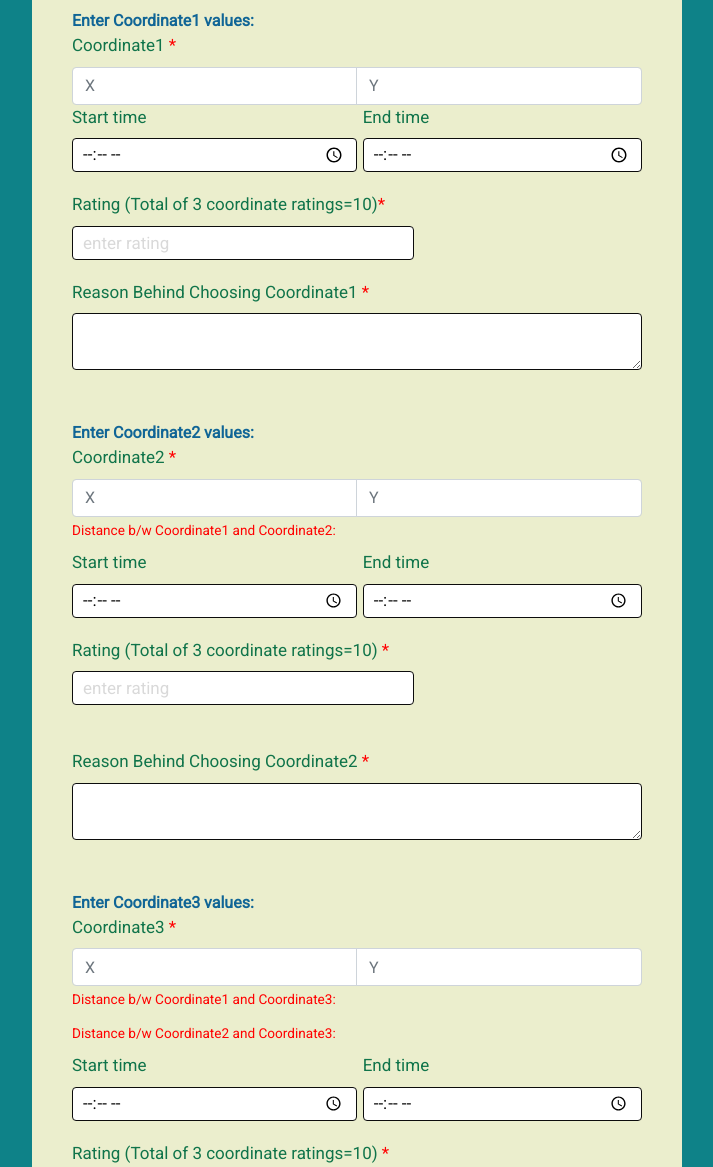
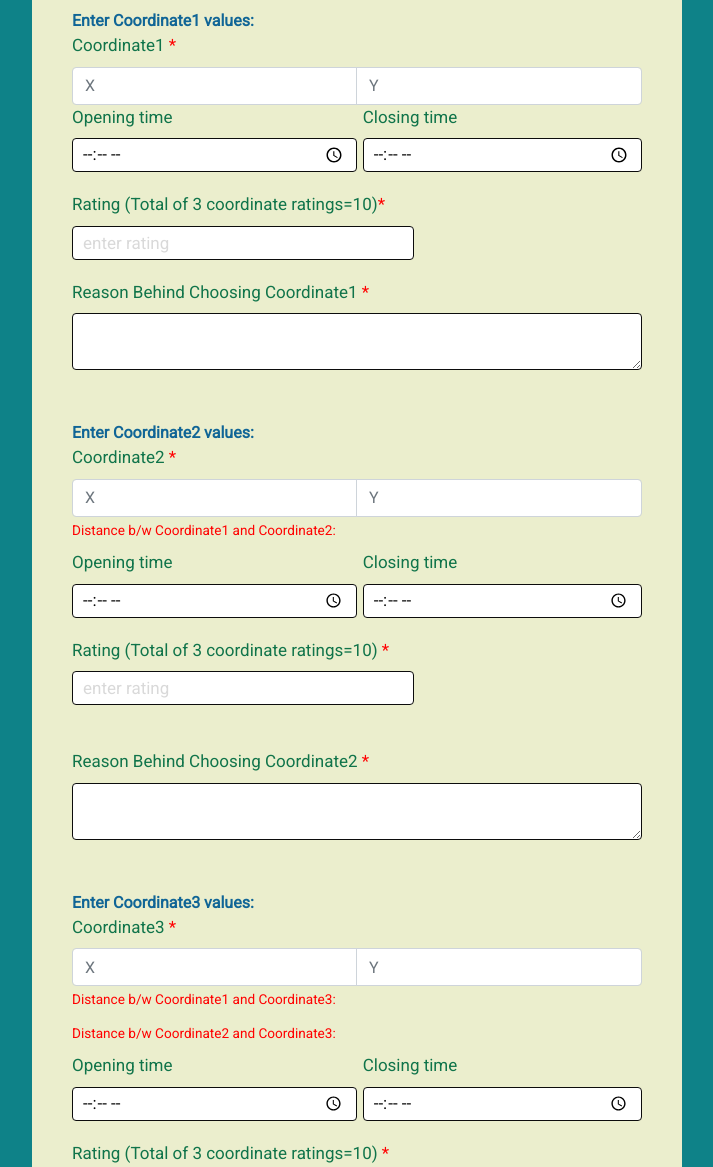
Before and after one commit to srm1071/crowdsource2, a Django app: page /register in a window 1280 px wide. Shown: the part 446-1613 px from the top of the page, without its empty margins (283-996 px from the left). Run offline with Django 3.2, Linux system fonts and the light colour scheme; some libraries are stand-ins or nearby versions.

Commit message:
Update register.html

```diff
--- a/template/register.html
+++ b/template/register.html
@@ -291,11 +291,11 @@
                         input-sm" name="cor1y" placeholder="Y" />
           </div>
           <div class="form-group left">
-            <label for="time" class="label-title">Start time</label>
+            <label for="time" class="label-title">Opening time</label>
             <input type="time" id="time" name="cor1st" class="form-input" placeholder="enter Coordinate1">
           </div>
           <div class="form-group right">
-            <label for="time" class="label-title">End time</label>
+            <label for="time" class="label-title">Closing time</label>
             <input type="time" id="time" name="cor1ed" class="form-input" placeholder="enter Coordinate1">
           </div>
 
@@ -337,11 +337,11 @@
             <output id="result1"></output>
           </div>
           <div class="form-group left">
-            <label for="time" class="label-title">Start time</label>
+            <label for="time" class="label-title">Opening time</label>
             <input type="time" id="time" class="form-input" name="cor2st" placeholder="time">
           </div>
           <div class="form-group right">
-            <label for="time" class="label-title">End time</label>
+            <label for="time" class="label-title">Closing time</label>
             <input type="time" id="time" class="form-input" name="cor2ed" placeholder="enter Coordinate1">
           </div>
           <div class="form-group extra">
@@ -395,11 +395,11 @@
             <output id="result3"></output>
           </div>
           <div class="form-group left">
-            <label for="time" class="label-title">Start time</label>
+            <label for="time" class="label-title">Opening time</label>
             <input type="time" id="time" class="form-input" name="cor3st" placeholder="enter Coordinate1">
           </div>
           <div class="form-group right">
-            <label for="time" class="label-title">End time</label>
+            <label for="time" class="label-title">Closing time</label>
             <input type="time" id="time" class="form-input" name="cor3ed" placeholder="enter Coordinate1">
           </div>
           <div class="form-group extra">
```
